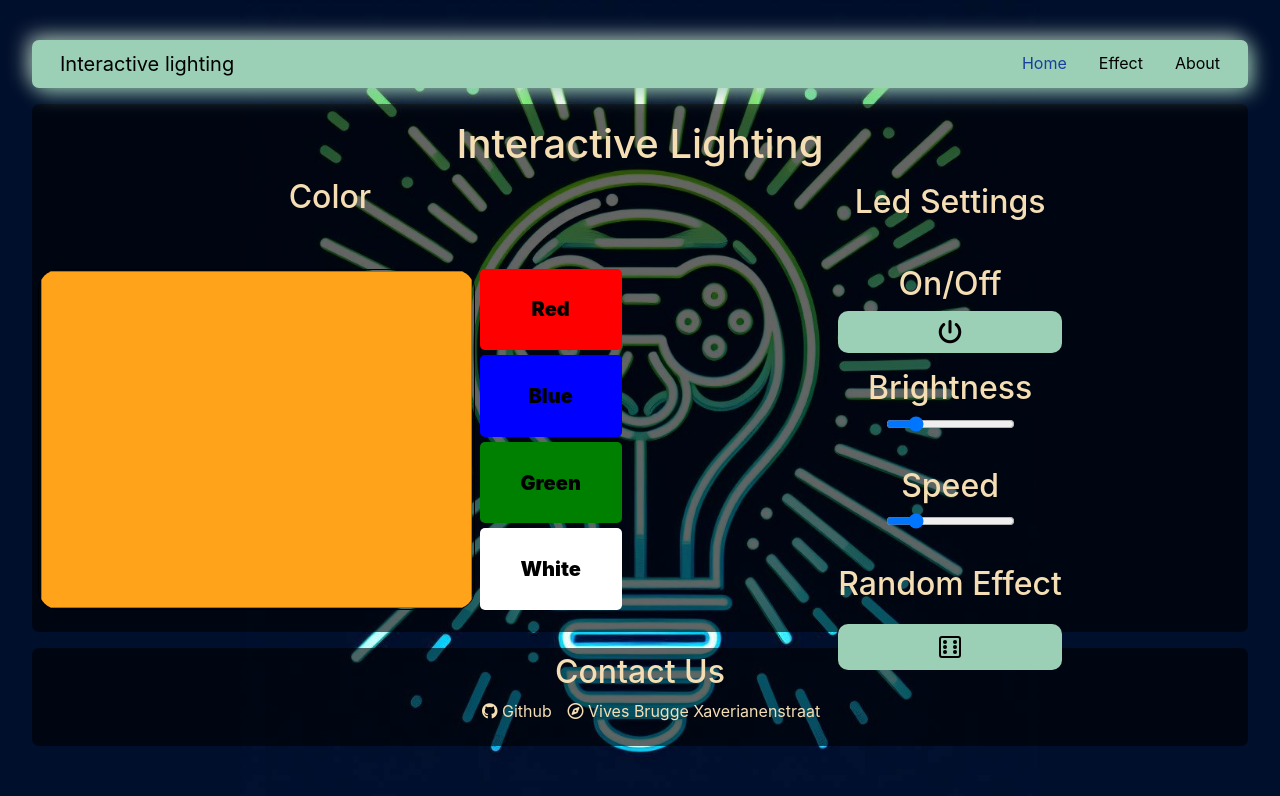
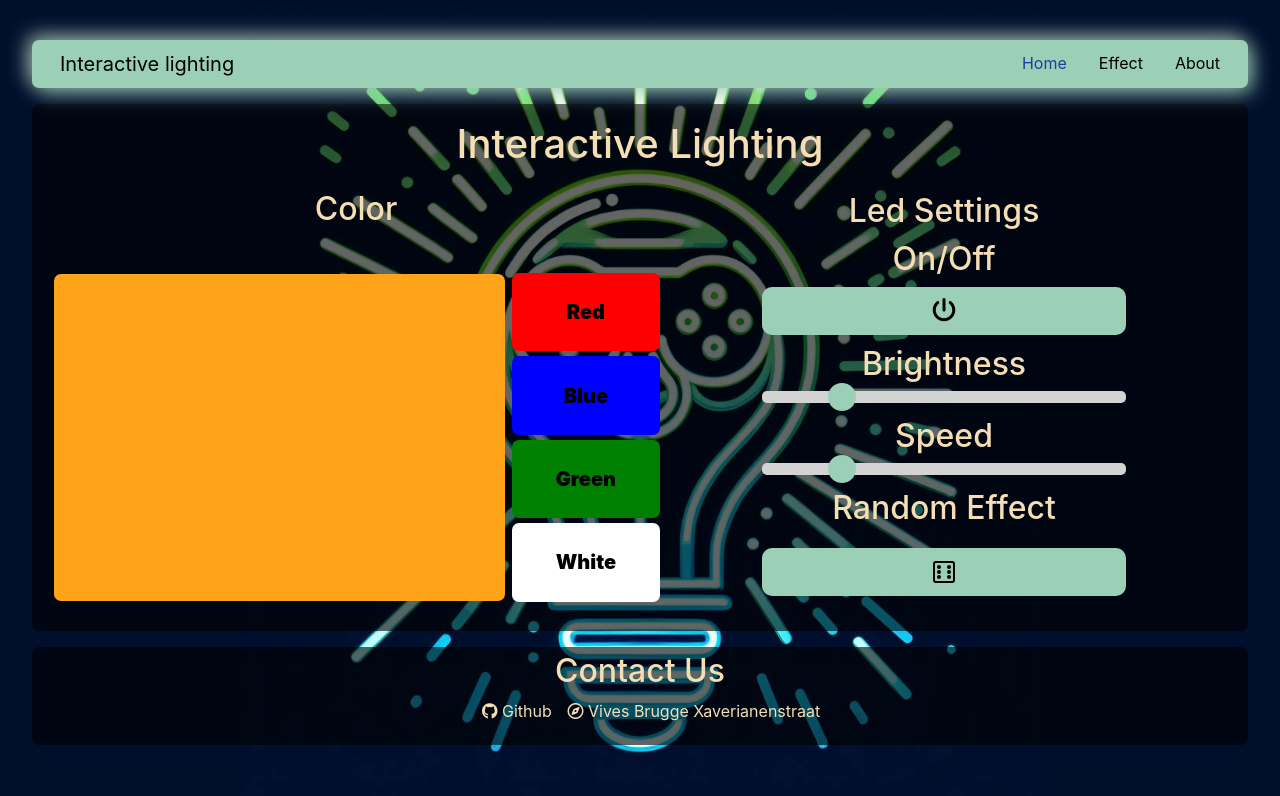
Before and after one commit to vives-project-xp/InteractiveLighting, a Vue app in the folder frontend/: page / in a window 1280 px wide. Shown: the top 796 px of the page. Built offline with nearby package versions, Linux system fonts and the light colour scheme; no server answers.

Commit message:
Update CSS + speed slider

```diff
--- a/frontend/index.html
+++ b/frontend/index.html
@@ -2,7 +2,7 @@
 <html lang="en">
   <head>
     <meta charset="UTF-8">
-    <link rel="icon" href="/favicon.ico">
+    <link rel="icon" href="/frontend/public/favicon.ico">
     <meta name="viewport" content="width=device-width, initial-scale=1.0">
     <link href="https://cdn.jsdelivr.net/npm/bootstrap@5.3.3/dist/css/bootstrap.min.css" rel="stylesheet" integrity="sha384-QWTKZyjpPEjISv5WaRU9OFeRpok6YctnYmDr5pNlyT2bRjXh0JMhjY6hW+ALEwIH" crossorigin="anonymous">
     <script src="https://cdn.jsdelivr.net/npm/bootstrap@5.3.3/dist/js/bootstrap.bundle.min.js" integrity="sha384-YvpcrYf0tY3lHB60NNkmXc5s9fDVZLESaAA55NDzOxhy9GkcIdslK1eN7N6jIeHz" crossorigin="anonymous"></script>
--- a/frontend/src/App.vue
+++ b/frontend/src/App.vue
@@ -71,6 +71,4 @@ nav a {
 #navbarnolink {
   background-color: transparent;
 }
-
-
 </style>
--- a/frontend/src/views/AboutView.vue
+++ b/frontend/src/views/AboutView.vue
@@ -135,4 +135,30 @@ body {
   text-align: center;
   text-shadow: 5px 5px 20px wheat, -5px -5px 20px wheat;
 }
+
+
+/* ------ Custom Scrollbar ------ */
+
+/* Define the scrollbar style */
+::-webkit-scrollbar {
+  -webkit-appearance: none;
+  appearance: none;
+  width: 15px;
+  height: 15px;
+}
+
+/* Define the thumb style */
+::-webkit-scrollbar-thumb {
+  -webkit-appearance: none;
+  appearance: none;
+  background-color: wheat;
+  border-radius: 7px;
+}
+
+/* Define the track style */
+::-webkit-scrollbar-track {
+  -webkit-appearance: none;
+  appearance: none;
+  background-color: transparent;
+}
 </style>
--- a/frontend/src/views/EffectView.vue
+++ b/frontend/src/views/EffectView.vue
@@ -146,4 +146,30 @@ table {
   background-color: rgb(155, 208, 183);
   color: black;
 }
+
+
+/* ------ Custom Scrollbar ------ */
+
+/* Define the scrollbar style */
+::-webkit-scrollbar {
+  -webkit-appearance: none;
+  appearance: none;
+  width: 15px;
+  height: 15px;
+}
+
+/* Define the thumb style */
+::-webkit-scrollbar-thumb {
+  -webkit-appearance: none;
+  appearance: none;
+  background-color: wheat;
+  border-radius: 7px;
+}
+
+/* Define the track style */
+::-webkit-scrollbar-track {
+  -webkit-appearance: none;
+  appearance: none;
+  background-color: transparent;
+}
 </style>
--- a/frontend/src/views/HomeView.vue
+++ b/frontend/src/views/HomeView.vue
@@ -19,48 +19,26 @@ import dotenv from "dotenv";
         <h2 class="grid-item-colorSettings" id="titelColor">Color</h2>
         <!-- Colorpicker -->
         <!-- <div class="grid-item-colorSettings" id="colorpickerdiv"> -->
-        <input
-          type="color"
-          class="grid-item-colorSettings"
-          id="colorpicker"
-          value="#ffa31a"
-          @input="UpdateColorValue()"
-        />
+        <input type="color" value="#ffa31a" @input="UpdateColorValue()" class="grid-item-colorSettings" id="colorpicker"/>
         <!-- </div> -->
         <!-- primary color buttons -->
         <div class="grid-item-colorSettings">
-          <button
-            class="primary-color-btn"
-            id="primary-btn-red"
-            @click="ChangeColorValue('#ff0000')"
-          >
+          <button class="primary-color-btn" id="primary-btn-red" @click="ChangeColorValue('#ff0000')">
             Red
           </button>
         </div>
         <div class="grid-item-colorSettings">
-          <button
-            class="primary-color-btn"
-            id="primary-btn-blue"
-            @click="ChangeColorValue('#0000ff')"
-          >
+          <button class="primary-color-btn" id="primary-btn-blue" @click="ChangeColorValue('#0000ff')">
             Blue
           </button>
         </div>
         <div class="grid-item-colorSettings">
-          <button
-            class="primary-color-btn"
-            id="primary-btn-green"
-            @click="ChangeColorValue('#00ff00')"
-          >
+          <button class="primary-color-btn" id="primary-btn-green" @click="ChangeColorValue('#00ff00')">
             Green
           </button>
         </div>
         <div class="grid-item-colorSettings">
-          <button
-            class="primary-color-btn"
-            id="primary-btn-white"
-            @click="ChangeColorValue('#ffffff')"
-          >
+          <button class="primary-color-btn" id="primary-btn-white" @click="ChangeColorValue('#ffffff')">
             White
           </button>
         </div>
@@ -72,46 +50,22 @@ import dotenv from "dotenv";
         </h2>
         <div class="grid-item-ledControls" id="onOffDiv">
           <h2>On/Off</h2>
-          <button
-            type="button"
-            class="btnLedSettings"
-            id="onOffbtn"
-            @click="toggleLed()"
-          >
+          <button type="button" class="btnLedSettings" id="onOffbtn" @click="toggleLed()">
             <i id="OnOffIcon" style="font-size: 24px" class="fa">&#xf011;</i>
           </button>
         </div>
         <div class="grid-item-ledControls" id="brightnessDiv">
           <h2>Brightness</h2>
-          <input
-            type="range"
-            id="brightness"
-            min="0"
-            max="255"
-            value="50"
-            @input="getBrightnessValue()"
-          />
+          <input type="range" id="brightness" min="0" max="255" value="50" @input="getBrightnessValue()" />
         </div>
         <div class="grid-item-ledControls" id="speedDiv">
           <h2>Speed</h2>
-          <input
-            type="range"
-            id="speed"
-            min="0"
-            max="255"
-            value="50"
-            @input="getSpeedValue()"
-          />
+          <input type="range" id="speed" min="0" max="255" value="50" @input="getSpeedValue()" />
         </div>
         <div class="grid-item-ledControls" id="randomEffectDiv">
           <h2>Random Effect</h2>
           <br />
-          <button
-            type="button"
-            class="btnLedSettings"
-            id="randomEffectbtn"
-            @click="setRandomEffect()"
-          >
+          <button type="button" class="btnLedSettings" id="randomEffectbtn" @click="setRandomEffect()">
             <i class="gg-dice-6"></i>
           </button>
         </div>
@@ -125,11 +79,8 @@ import dotenv from "dotenv";
         <h2>Contact Us</h2>
         <ul>
           <li>
-            <a
-              id="footerLink"
-              href="https://github.com/vives-project-xp/InteractiveLighting"
-              ><i class="fa-brands fa-github"></i> Github</a
-            >
+            <a id="footerLink" href="https://github.com/vives-project-xp/InteractiveLighting" target="_blank"><i
+                class="fa-brands fa-github"></i> Github</a>
           </li>
           <li>
             <i class="fa-solid fa-compass"></i> Vives Brugge Xaverianenstraat
@@ -194,12 +145,12 @@ export default {
         });
     },
     getSpeedValue() {
-      const brightness = document.getElementById("speed").value;
+      const speed = document.getElementById("speed").value;
       const payload = {
-        brightness: parseInt(brightness),
+        speed: parseInt(speed),
       };
       axios
-        .post(`${this.backendUrl}/brightness`, payload)
+        .post(`${this.backendUrl}/speed`, payload)
         .then((response) => {
           console.log(response);
         })
@@ -261,7 +212,7 @@ body {
 }
 
 main {
-  height: 75%;
+  height: min-content;
   width: 100%;
   padding: 2vh 0vh 2vh 0vh;
   margin: 2vh 0vh 2vh 0vh;
@@ -294,16 +245,19 @@ footer {
 
 .leds {
   display: flex;
+  flex-direction: row;
   justify-content: center;
   align-items: center;
+  height: 100%;
+  padding-top: 0.5%;
+  padding-bottom: 0.5%;
 }
 
 .ledControls {
   width: 50%;
-  height: 55vh;
+  height: 100%;
   justify-content: center;
   align-items: center;
-  padding: 0.5%;
 }
 
 #colorSettings {
@@ -313,7 +267,6 @@ footer {
   gap: 5px;
   justify-content: center;
   align-items: center;
-  margin-right: 2%;
 }
 
 #titelColor {
@@ -326,14 +279,28 @@ footer {
   background-color: transparent;
   justify-content: center;
   align-items: center;
+  margin: 2.5vh;
 }
 
 #colorpicker {
+  -webkit-appearance: none;
+  -moz-appearance: none;
+  appearance: none;
   width: 100%;
   height: 100%;
   grid-area: span 4 / span 3;
-  border-radius: 20px;
-  display: block;
+  background-color: transparent;
+  border: none;
+}
+
+#colorpicker::-webkit-color-swatch {
+  border-radius: 7px;
+  border: none;
+}
+
+#colorpicker::-moz-color-swatch {
+  border-radius: 7px;
+  border: none;
 }
 
 .primary-color-btn {
@@ -341,7 +308,7 @@ footer {
   height: 100%;
   background-color: transparent;
   border: none;
-  border-radius: 5px;
+  border-radius: 7px;
   font-size: 2.5vh;
   color: black;
   font-weight: 900;
@@ -384,11 +351,7 @@ footer {
 }
 
 #ledSettings {
-  display: grid;
-  grid-template-rows: repeat(4, 1fr);
-  gap: 5%;
-  justify-content: center;
-  align-items: center;
+  padding: 0 10%;
 }
 
 .grid-item-ledControls {
@@ -403,6 +366,7 @@ footer {
 .btnLedSettings {
   background-color: transparent;
   border: none;
+  height: 3rem;
 }
 
 #onOffDiv {
@@ -414,7 +378,6 @@ footer {
 
 #onOffbtn {
   width: 100%;
-  height: 50%;
   background-color: rgb(155, 208, 183);
   justify-content: center;
   align-items: center;
@@ -439,7 +402,8 @@ footer {
   height: 100%;
 }
 
-#brightnessslider {
+#brightness {
+  appearance: none;
   width: 100%;
   height: 1.5vh;
   border-radius: 5px;
@@ -449,7 +413,7 @@ footer {
   transition: opacity 0.2s;
 }
 
-#brightnessslider::-webkit-slider-thumb {
+#brightness::-webkit-slider-thumb {
   -webkit-appearance: none;
   appearance: none;
   width: 3.5vh;
@@ -459,26 +423,28 @@ footer {
   cursor: pointer;
 }
 
-#brightnessslider::-webkit-slider-thumb:hover {
+#brightness::-webkit-slider-thumb:hover {
+  -webkit-appearance: none;
   background-color: rgb(217, 151, 116);
   transition: 1000ms;
 }
 
-#brightnessslider::-moz-range-thumb {
+#brightness::-moz-range-thumb {
   width: 1vw;
   height: 1vh;
   border-radius: 50%;
   background: rgb(155, 208, 183);
 }
 
-#speedDiv{
+#speedDiv {
   justify-content: center;
   align-items: center;
   width: 100%;
   height: 100%;
 }
 
-#speedslider {
+#speed {
+  appearance: none;
   width: 100%;
   height: 1.5vh;
   border-radius: 5px;
@@ -488,7 +454,7 @@ footer {
   transition: opacity 0.2s;
 }
 
-#speedslider::-webkit-slider-thumb {
+#speed::-webkit-slider-thumb {
   -webkit-appearance: none;
   appearance: none;
   width: 3.5vh;
@@ -498,12 +464,13 @@ footer {
   cursor: pointer;
 }
 
-#speedslider::-webkit-slider-thumb:hover {
+#speed::-webkit-slider-thumb:hover {
+  -webkit-appearance: none;
   background-color: rgb(217, 151, 116);
   transition: 1000ms;
 }
 
-#speedslider::-moz-range-thumb {
+#speed::-moz-range-thumb {
   width: 1vw;
   height: 1vh;
   border-radius: 50%;
@@ -519,7 +486,6 @@ footer {
 
 #randomEffectbtn {
   width: 100%;
-  height: 50%;
   background-color: rgb(155, 208, 183);
   justify-content: center;
   align-items: center;
@@ -579,4 +545,29 @@ footer {
     padding: 0.5%;
   }
 }
+
+/* ------ Custom Scrollbar ------ */
+
+/* Define the scrollbar style */
+::-webkit-scrollbar {
+  -webkit-appearance: none;
+  appearance: none;
+  width: 15px;
+  height: 15px;
+}
+
+/* Define the thumb style */
+::-webkit-scrollbar-thumb {
+  -webkit-appearance: none;
+  appearance: none;
+  background-color: wheat;
+  border-radius: 7px;
+}
+
+/* Define the track style */
+::-webkit-scrollbar-track {
+  -webkit-appearance: none;
+  appearance: none;
+  background-color: transparent;
+}
 </style>
```
Also changed, not shown: 1 other file (tests, documents, lock files or other folders).
